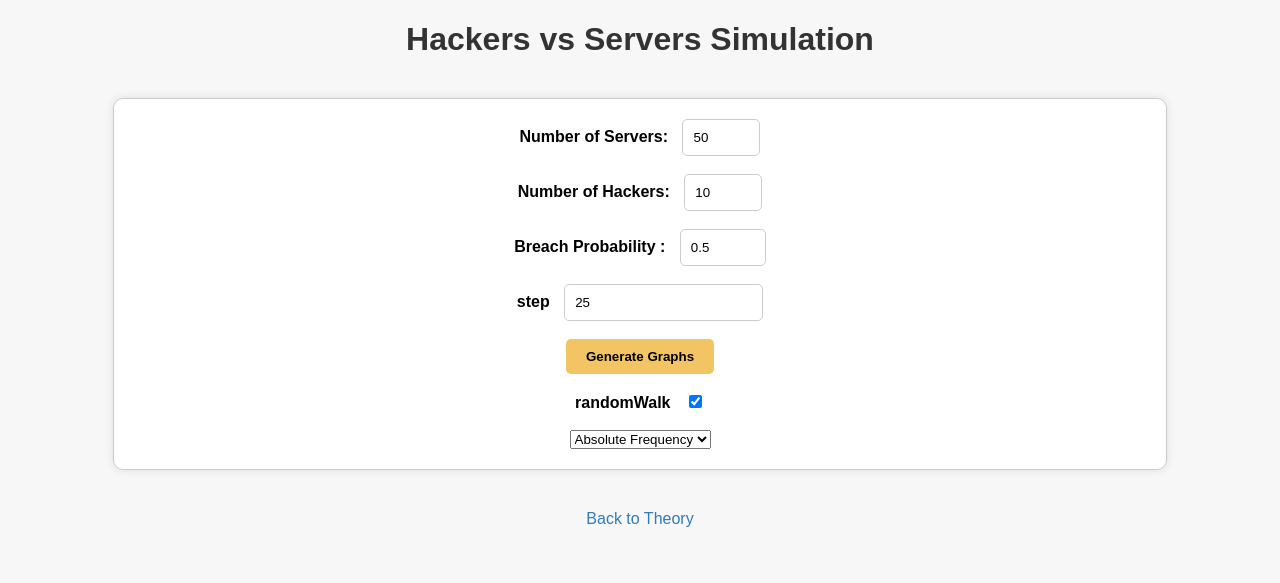
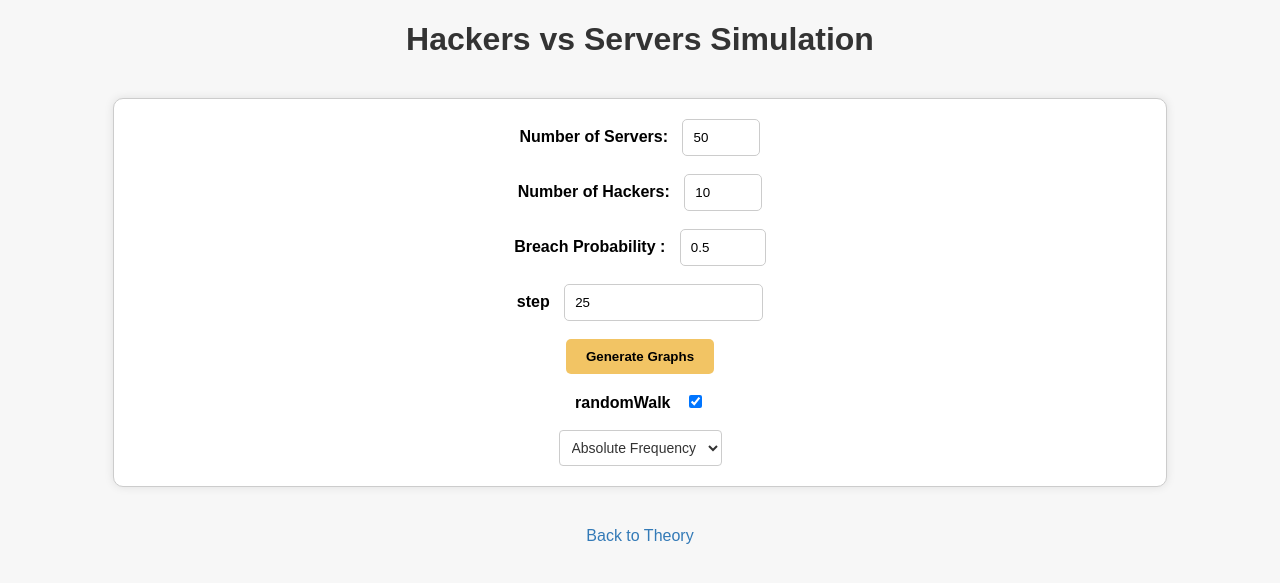
Before and after one commit to Raffo24/raffo24.github.io, a Jekyll site: the page built from _posts/statistics/2022-08-26-hw2_code.md, in a window 1280 px wide. Shown: the top 583 px of the page. Built offline with Jekyll 4.4.1, drawn with Linux system fonts in a browser that asks for light colours.

Commit message:
Update hw2_code.html

```diff
--- a/_layouts/hw2_code.html
+++ b/_layouts/hw2_code.html
@@ -60,6 +60,25 @@
 
         button:hover {
             background-color: #E6B655;
+        }
+        select {
+            padding: 8px;
+            border: 1px solid #CCCCCC;
+            border-radius: 4px;
+            background-color: #FFFFFF;
+            color: #333333;
+            font-size: 14px;
+            cursor: pointer;
+            transition: border-color 0.2s ease;
+        }
+
+        select:hover {
+            border-color: #F2C464;
+        }
+
+        select:focus {
+            outline: none;
+            border-color: #F2C464;
         }
 
         @media (max-width: 800px) {
```
